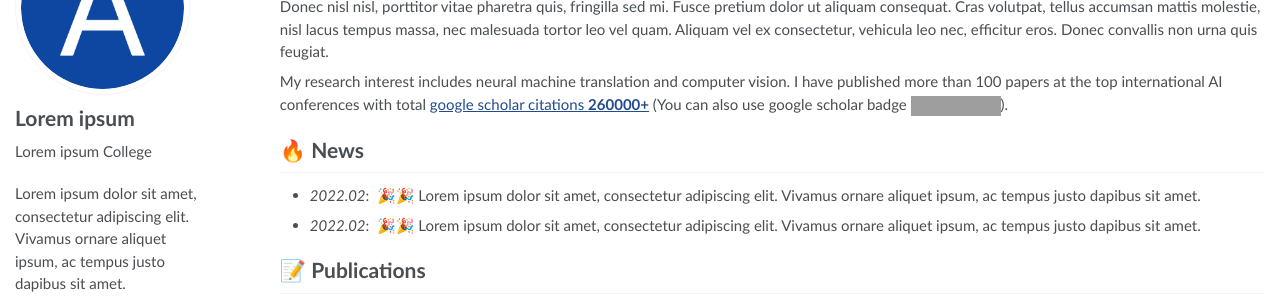
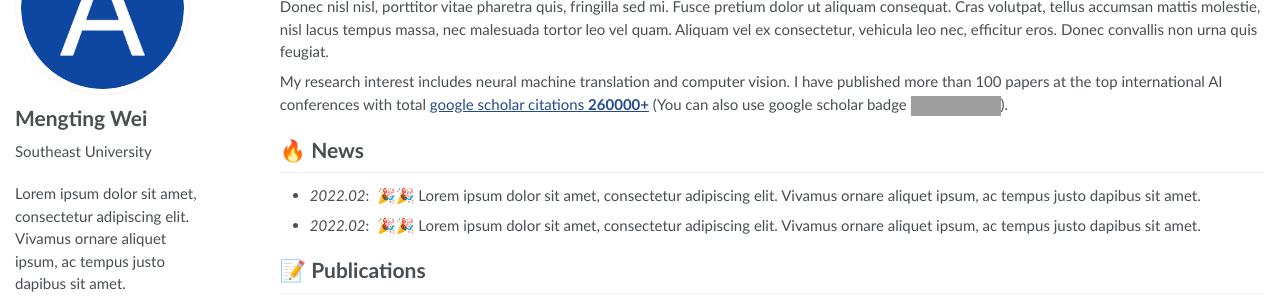
Before and after one commit to weimengting/weimengting.github.io, a Jekyll site: the page built from _pages/about.md, in a window 1280 px wide. Shown: the part 171-471 px from the top of the page. Built offline with Jekyll 4.4.1, drawn with Linux system fonts in a browser that asks for light colours; grey boxes are pictures that could not be loaded.

Commit message:
first_commit

```diff
--- a/_config.yml
+++ b/_config.yml
@@ -21,9 +21,9 @@ baidu_site_verification  :  # get baidu_site_verification from https://ziyuan.ba
 
 # Site Author
 author:
-  name             : "Lorem ipsum"
+  name             : "Mengting Wei"
   avatar           : "images/android-chrome-512x512.png"
-  bio              : "Lorem ipsum College"
+  bio              : "Southeast University"
   location         : "Nanjing China"
   employer         :
   pubmed           :
```
